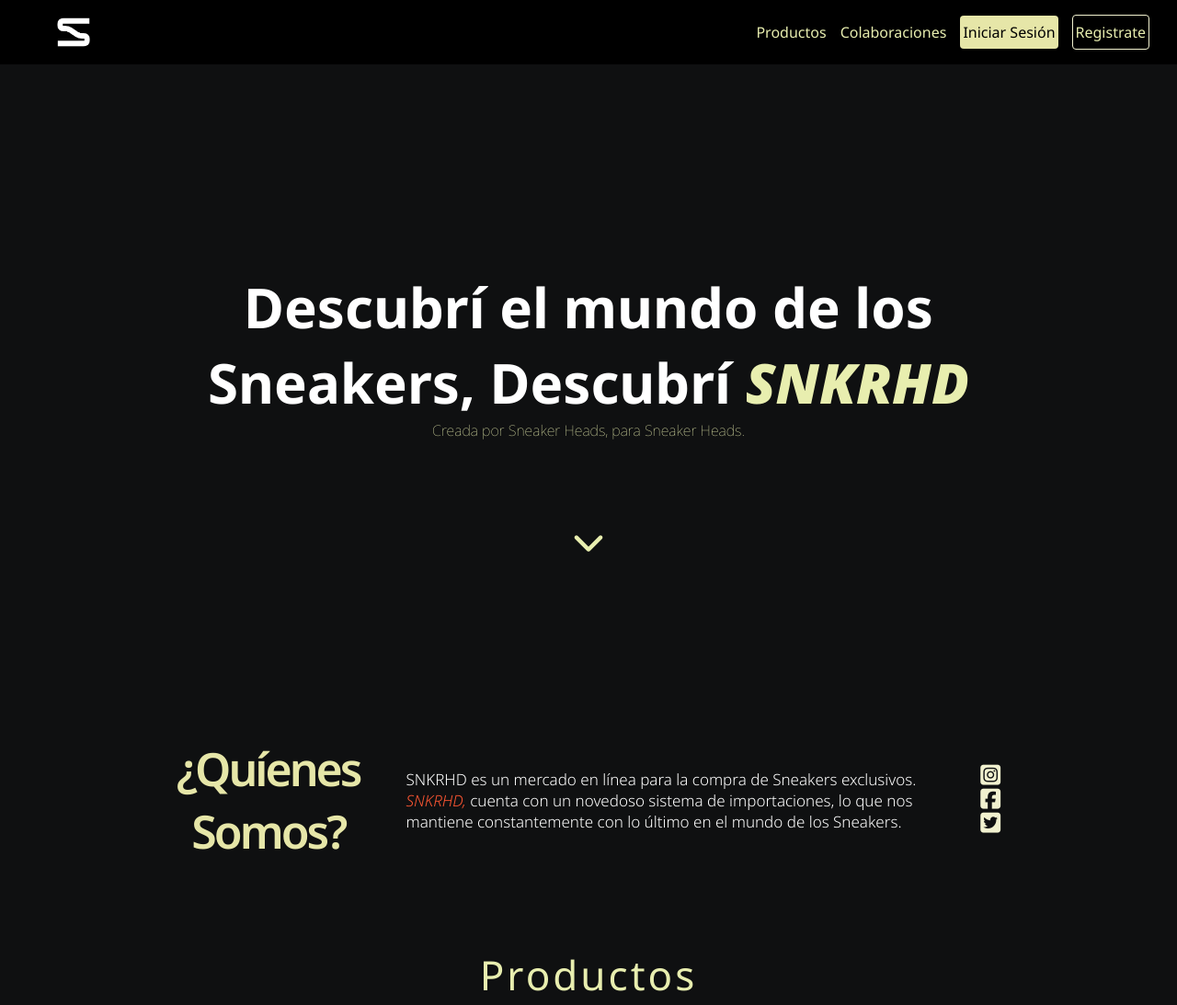
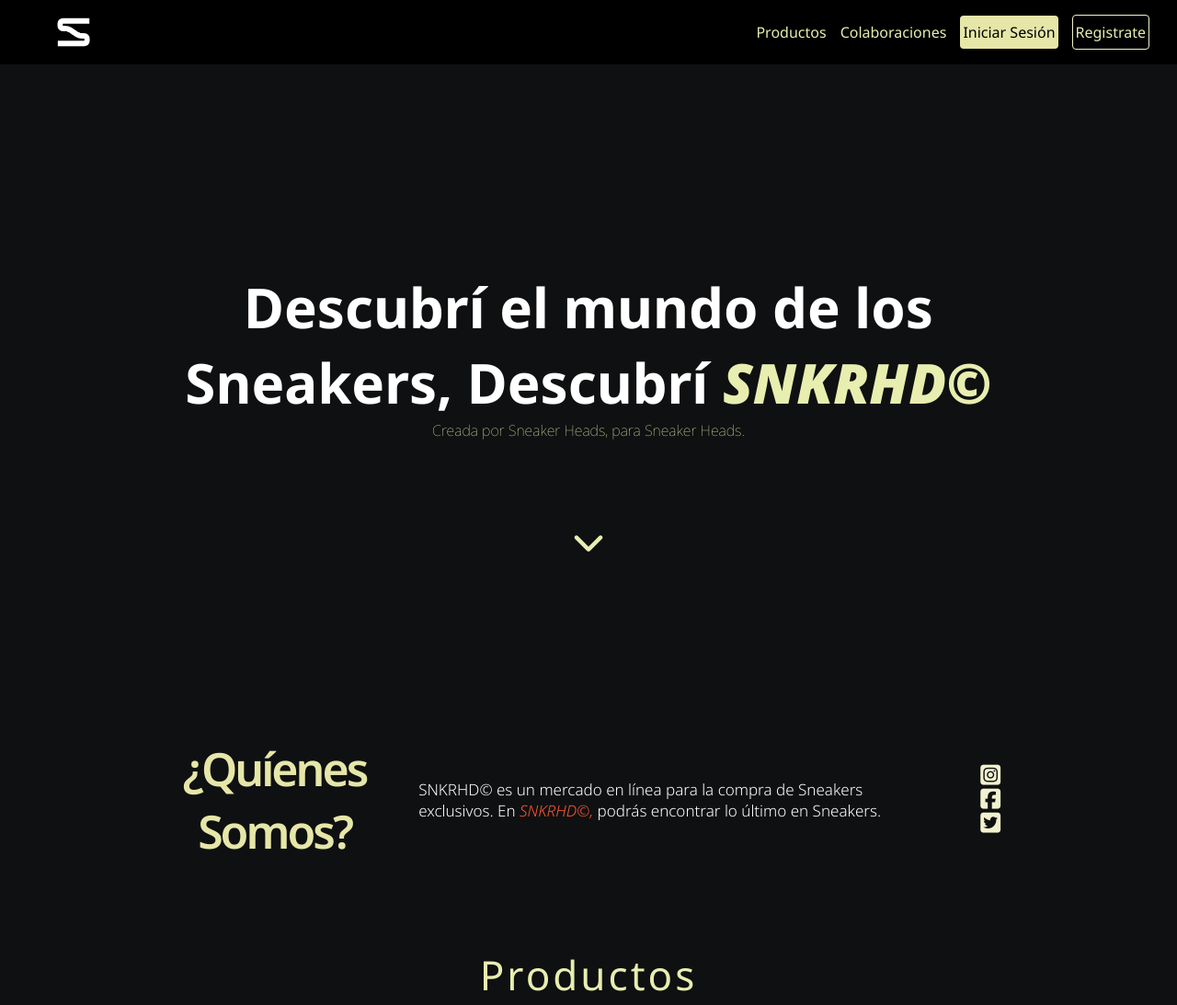
Before and after one commit to alejo004/SNKRHD, a plain HTML site: page index.html in a window 1280 px wide. Shown: the top 1093 px of the page at 92% size. Drawn offline with Linux system fonts and the light colour scheme; files whose address does not match are found by name.

Commit message:
cambio nombres, podible entrega final

```diff
--- a/index.html
+++ b/index.html
@@ -7,7 +7,7 @@
     <link rel="stylesheet" href="assets/style.css">
     <link rel="stylesheet" href="assets/mediaqueries.css">
     <script src="https://kit.fontawesome.com/6c070c2186.js" crossorigin="anonymous"></script>
-    <title>SNKRHD</title>
+    <title>SNKRHD©</title>
 </head>
 <body>
 
@@ -55,7 +55,7 @@
     <main id="main">
         <div class="info__contenedor">
             <div class="main__info">
-                <h1 class="main__info__h1">Descubrí el mundo de los Sneakers, Descubrí <span>SNKRHD</span></h1>
+                <h1 class="main__info__h1">Descubrí el mundo de los Sneakers, Descubrí <span>SNKRHD©</span></h1>
                 <p class="main__info__p">
                     Creada por Sneaker Heads, para Sneaker Heads.
                 </p>
@@ -70,8 +70,7 @@
         <div class="about-us">
             <h3>¿Quíenes Somos?</h3>
             <p>
-                SNKRHD es un mercado en línea para la compra de Sneakers exclusivos. <span>SNKRHD,</span> cuenta con un novedoso sistema de importaciones,
-                lo que nos mantiene constantemente con lo último en el mundo de los Sneakers.
+                SNKRHD© es un mercado en línea para la compra de Sneakers exclusivos. En <span>SNKRHD©,</span> podrás encontrar lo último en Sneakers.
             </p>
             <div class="us__redes">
                 <a href="https://www.instagram.com/lale.alvz/" target="_blank"><i class="fa-brands fa-square-instagram"></i></a>
```
